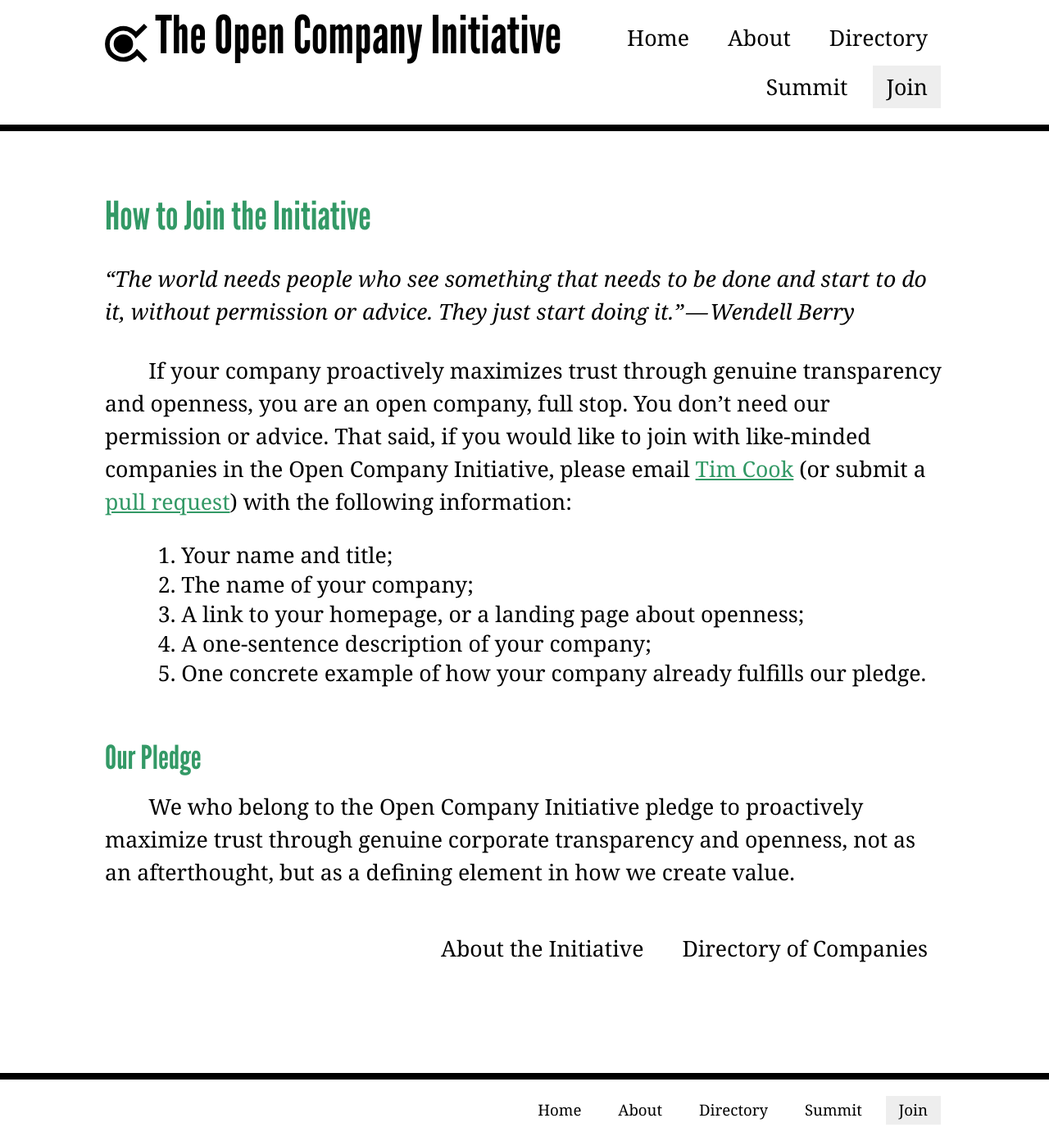
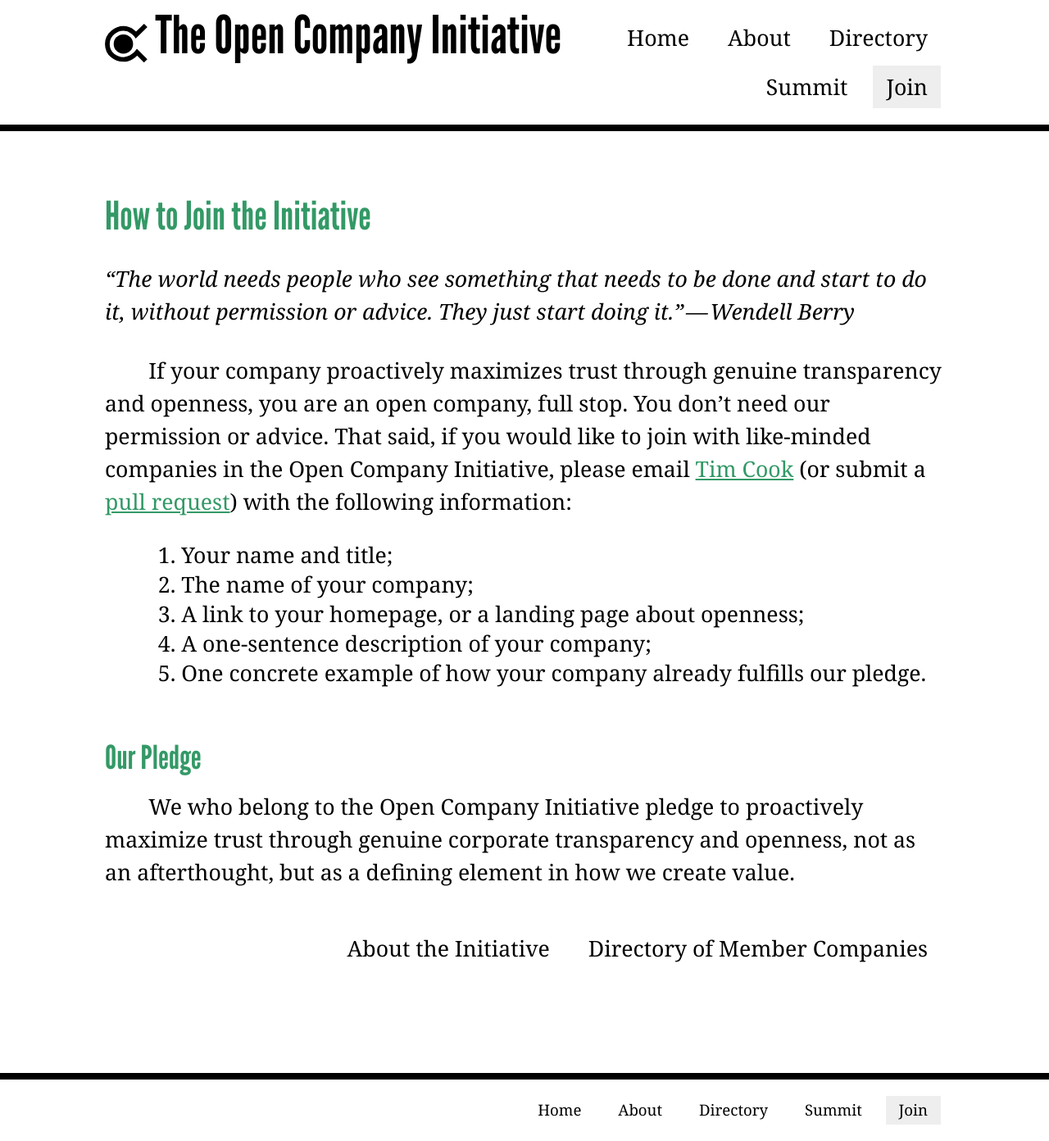
Before and after one commit to opencompany/www.opencompany.org, a Jekyll site: the page built from join/index.md, in a window 1280 px wide. Shown: the whole page at 82% size. Built offline with Jekyll 4.4.1, drawn with Linux system fonts in a browser that asks for light colours; Markdown is read by kramdown in place of the engine named in the settings.

Commit message:
Preening

```diff
--- a/join/index.md
+++ b/join/index.md
@@ -32,6 +32,6 @@
 <div class="next-steps nav">
     <ul>
         <li><a href="/about/">About the Initiative</a></li>
-        <li><a href="/directory/">Directory of Companies</a></li>
+        <li><a href="/directory/">Directory of Member Companies</a></li>
     </ul>
 </div>
```
